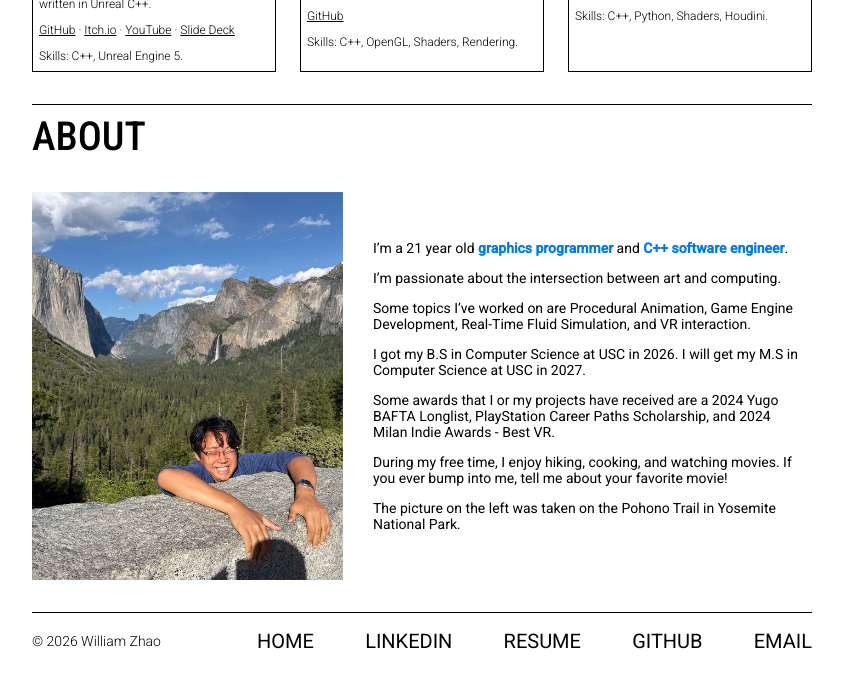
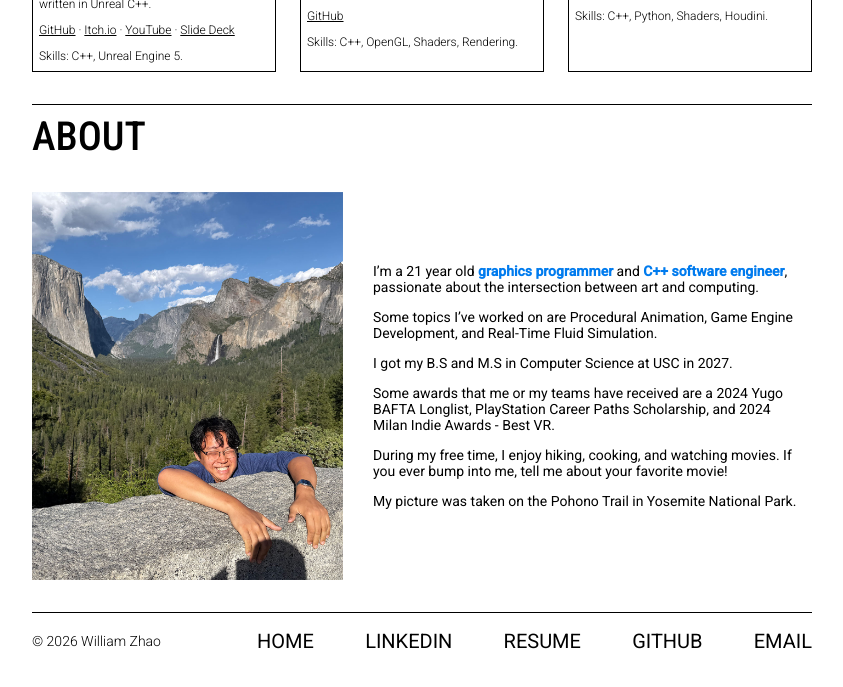
Before and after one commit to NotSuspicious/PortfolioWebsite, an Eleventy site: page src/index.njk in a window 1280 px wide. Shown: the part 1376-2063 px from the top of the page, without its empty margins (218-1061 px from the left). Built offline with nearby package versions, Linux system fonts and the light colour scheme; Eleventy itself is replaced by a stand-in of ours; files that its build step writes are made by us from their sources.

Commit message:
Update index.njk

```diff
--- a/src/index.njk
+++ b/src/index.njk
@@ -56,13 +56,12 @@ layout: base.njk
 				<img src="/about/media/AboutPhoto.jpg" alt="William Zhao on the Pohono Trail in Yosemite National Park">
 			</div>
 			<div class="about-text">
-				<p>I&rsquo;m a 21 year old <strong class="accent">graphics programmer</strong> and <strong class="accent">C++ software engineer</strong>.</p>
-				<p>I&rsquo;m passionate about the intersection between art and computing.</p>
-				<p>Some topics I&rsquo;ve worked on are Procedural Animation, Game Engine Development, Real-Time Fluid Simulation, and VR interaction.</p>
-				<p>I got my B.S in Computer Science at USC in 2026. I will get my M.S in Computer Science at USC in 2027.</p>
-				<p>Some awards that I or my projects have received are a 2024 Yugo BAFTA Longlist, PlayStation Career Paths Scholarship, and 2024 Milan Indie Awards - Best VR.</p>
+				<p>I&rsquo;m a 21 year old <strong class="accent">graphics programmer</strong> and <strong class="accent">C++ software engineer</strong>, passionate about the intersection between art and computing.</p>
+				<p>Some topics I&rsquo;ve worked on are Procedural Animation, Game Engine Development, and Real-Time Fluid Simulation.</p>
+				<p>I got my B.S and M.S in Computer Science at USC in 2027.</p>
+				<p>Some awards that me or my teams have received are a 2024 Yugo BAFTA Longlist, PlayStation Career Paths Scholarship, and 2024 Milan Indie Awards - Best VR.</p>
 				<p>During my free time, I enjoy hiking, cooking, and watching movies. If you ever bump into me, tell me about your favorite movie!</p>
-				<p>The picture on the left was taken on the Pohono Trail in Yosemite National Park.</p>
+				<p>My picture was taken on the Pohono Trail in Yosemite National Park.</p>
 			</div>
 		</div>
 	</section>
```
